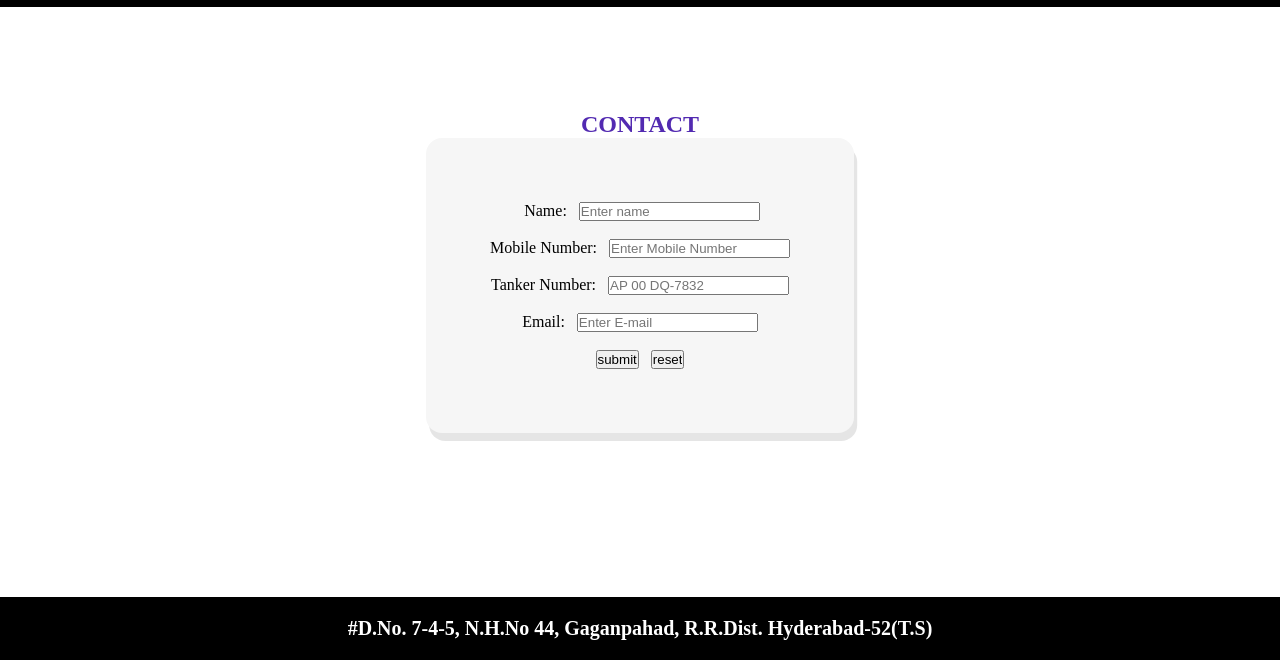
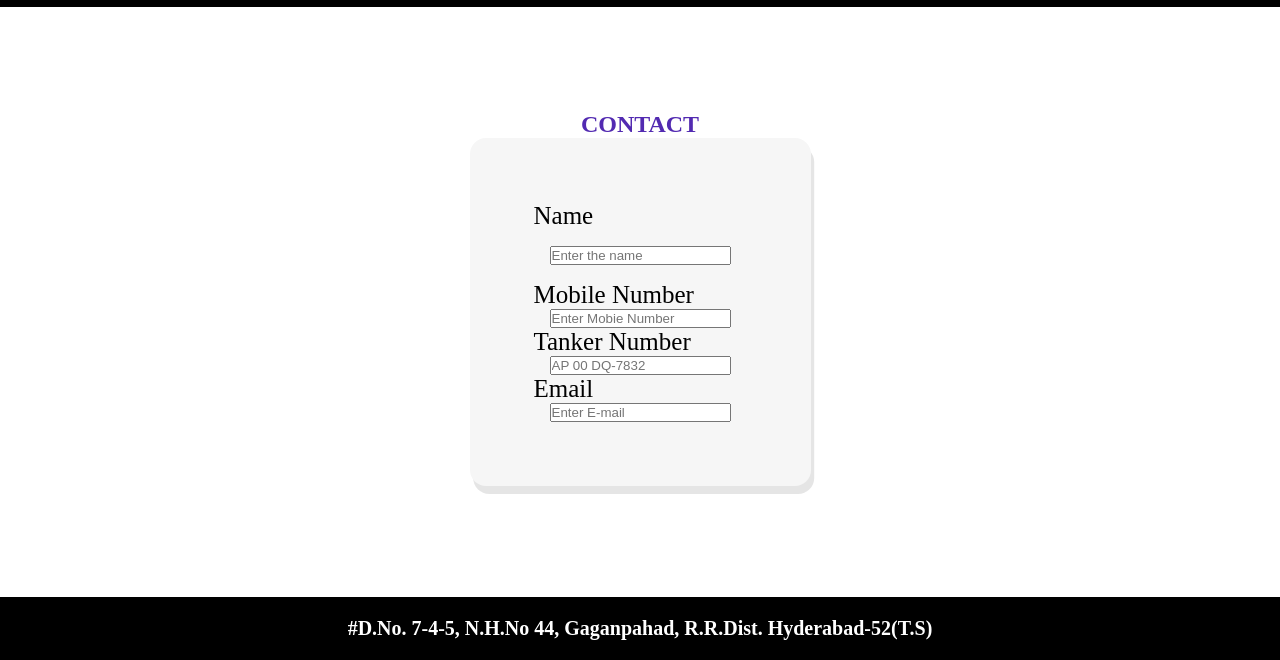
Before and after one commit to harish-04/course, a plain HTML site: page contact.html in a window 1280 px wide. Shown: the part 140-800 px from the top of the page. Drawn offline with Linux system fonts and the light colour scheme.

Commit message:
commited the contact page changes

```diff
--- a/contact.html
+++ b/contact.html
@@ -103,8 +103,12 @@
     .contact .con .con1 .center
     {
         align-items: center;
+        flex-direction: column;
         margin: 0;
         padding: 0;
+    }
+    .con1{
+
     }
     .head1{
         text-align: center;
@@ -138,6 +142,9 @@
             right: 20px;
             display: flex;
             font-size: 15px;
+        }
+        .nameInput{
+            padding: 1rem;
         }
         /* jsnlwe */
     footer {
@@ -180,11 +187,14 @@
 
         <form action="submit.html" class="contactForm">
             <div class="con1">
-                &nbsp;<label class="center">Name: </label>&nbsp; <input type="text" class="input name" id="btn-name" placeholder="Enter name"><br><br>
-                <label class="center">Mobile Number: </label>&nbsp; <input type="text" class="input mblno" id="btn-mbl" placeholder="Enter Mobile Number"><br><br>
-                <label class="center">Tanker Number: </label>&nbsp; <input type="text" class="input tanker" id="btn-tanker" placeholder="AP 00 DQ-7832"><br><br>
-                <label class="center">Email: </label>&nbsp; <input type="text" class="input email" id="btn-email" placeholder="Enter E-mail"><br><br>
-                <input type="submit" value="submit">&nbsp;&nbsp; <input type="reset" class="input reset" id="btn-reset" value="reset">
+                <div class="name" style="font-size: 25px; justify-content: left;display: flex;">Name</div>
+                <div class="nameInput"><input type="text" placeholder="Enter the name"></div>
+                <div class="mobileNo" style="font-size: 25px; justify-content: left;display: flex;">Mobile Number</div>
+                <div class="mblNoInput"><input type="text" placeholder="Enter Mobie Number"></div>
+                <div class="tankerNo" style="font-size: 25px; justify-content: left;display: flex;">Tanker Number</div>
+                <div class="tankerNoInput"><input type="text" placeholder="AP 00 DQ-7832"></div>
+                <div class="email" style="font-size: 25px; justify-content: left;display: flex;">Email</div>
+                <div class="emailInput"><input type="text" placeholder="Enter E-mail"></div>
             </div>
         </form>
     </div>
```
Also changed, not shown: index.html (+5 -6 lines).
